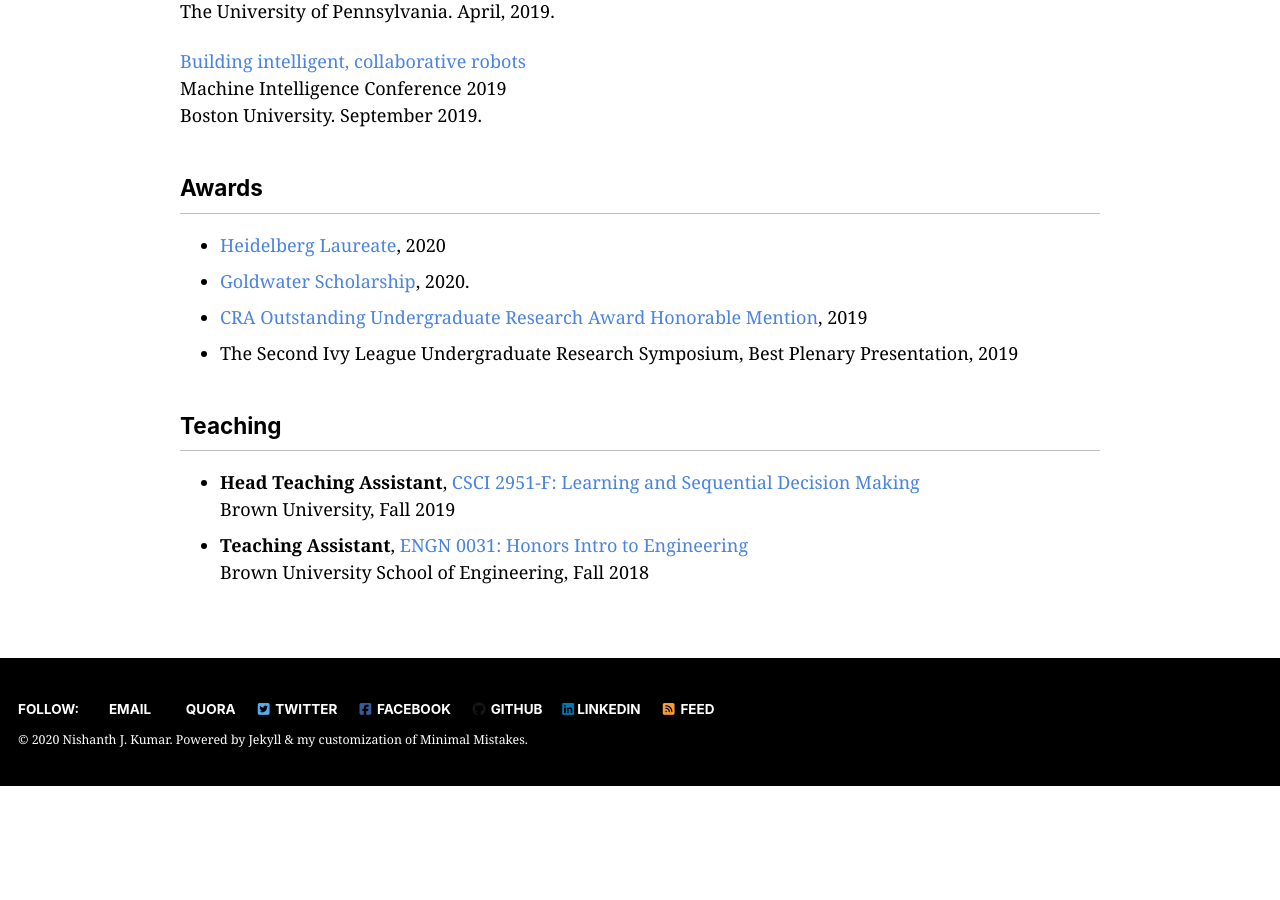
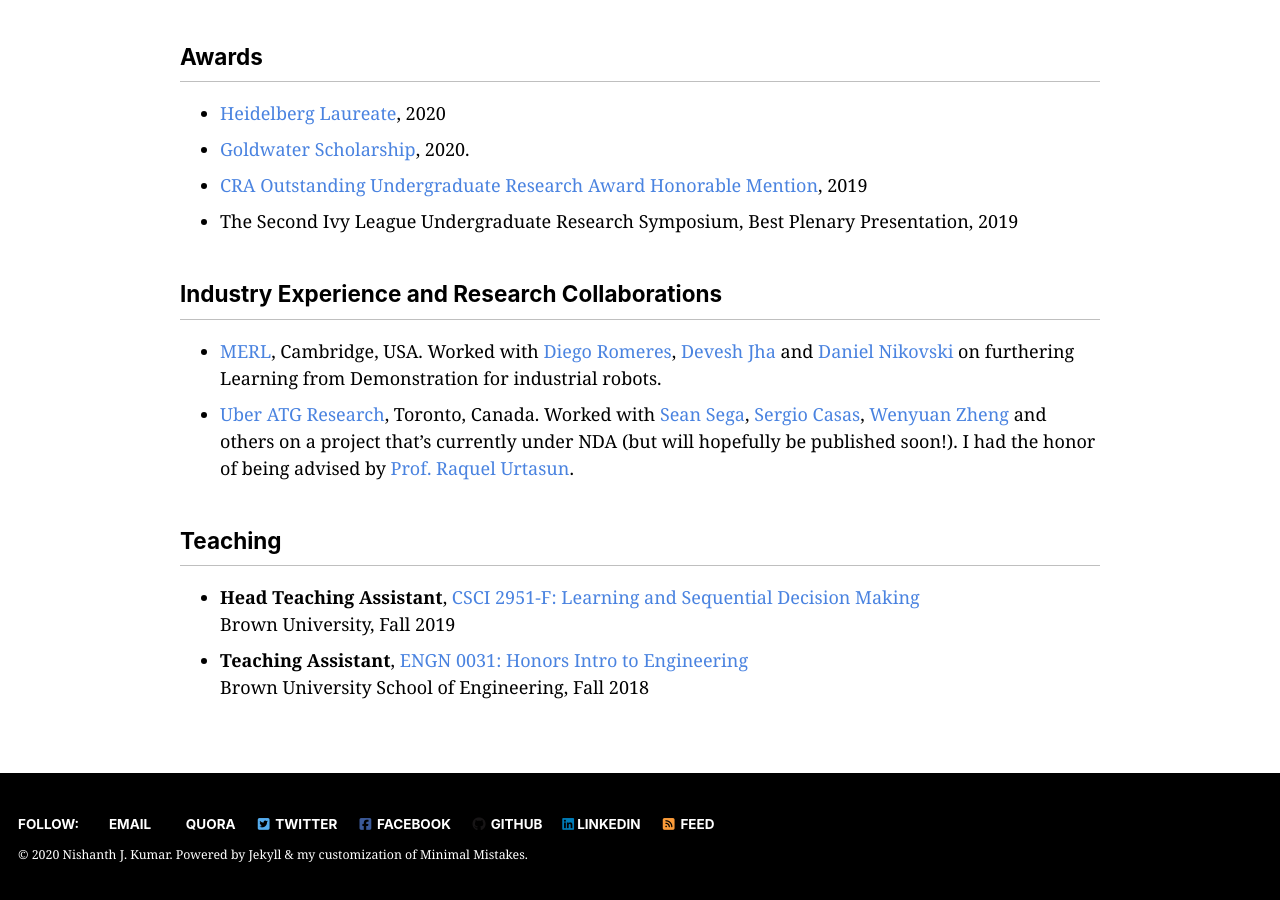
Before and after one commit to NishanthJKumar/NishanthJKumar.github.io, a Jekyll site: the page built from _pages/research.md, in a window 1280 px wide and 900 px high, scrolled down 2860 px. Built offline with Jekyll 4.4.1, drawn with Linux system fonts in a browser that asks for light colours; cached includes are drawn as plain includes; nearby versions of some CDN libraries; before the commit the page ends 3646 px from its top, so only the background shows below that; some of the changed text lies outside the part shown.

Commit message:
Updated Research Page

```diff
--- a/_pages/research.md
+++ b/_pages/research.md
@@ -86,6 +84,10 @@
 - [CRA Outstanding Undergraduate Research Award Honorable Mention](http://awards.cs.brown.edu/2020/02/04/bayazit-galgana-kumar-and-safranchik-win-cra-outstanding-undergraduate-researcher-honorable-mentions/), 2019
 - The Second Ivy League Undergraduate Research Symposium, Best Plenary Presentation, 2019
 
+## Industry Experience and Research Collaborations
+- [MERL](https://www.merl.com/research/), Cambridge, USA. Worked with [Diego Romeres](https://www.merl.com/people/romeres), [Devesh Jha](https://www.merl.com/people/jha) and [Daniel Nikovski](https://www.merl.com/people/nikovski) on furthering Learning from Demonstration for industrial robots.
+- [Uber ATG Research](https://www.uber.com/us/en/atg/research-and-development/), Toronto, Canada. Worked with [Sean Sega](https://www.uber.com/us/en/atg/research-and-development/researchers/sean-segal/), [Sergio Casas](https://www.uber.com/us/en/atg/research-and-development/researchers/sergio-casas/), [Wenyuan Zheng](https://www.uber.com/us/en/atg/research-and-development/researchers/wenyuan-zeng/) and others on a project that's currently under NDA (but will hopefully be published soon!). I had the honor of being advised by [Prof. Raquel Urtasun](http://www.cs.toronto.edu/~urtasun/).
+
 ## Teaching
 - **Head Teaching Assistant**, [CSCI 2951-F: Learning and Sequential Decision Making](http://cs.brown.edu/courses/cs2951f/)
 <br/> Brown University, Fall 2019
```
Also changed, not shown: other parts of _pages/research.md (+0 -2 lines), 1 other file.
